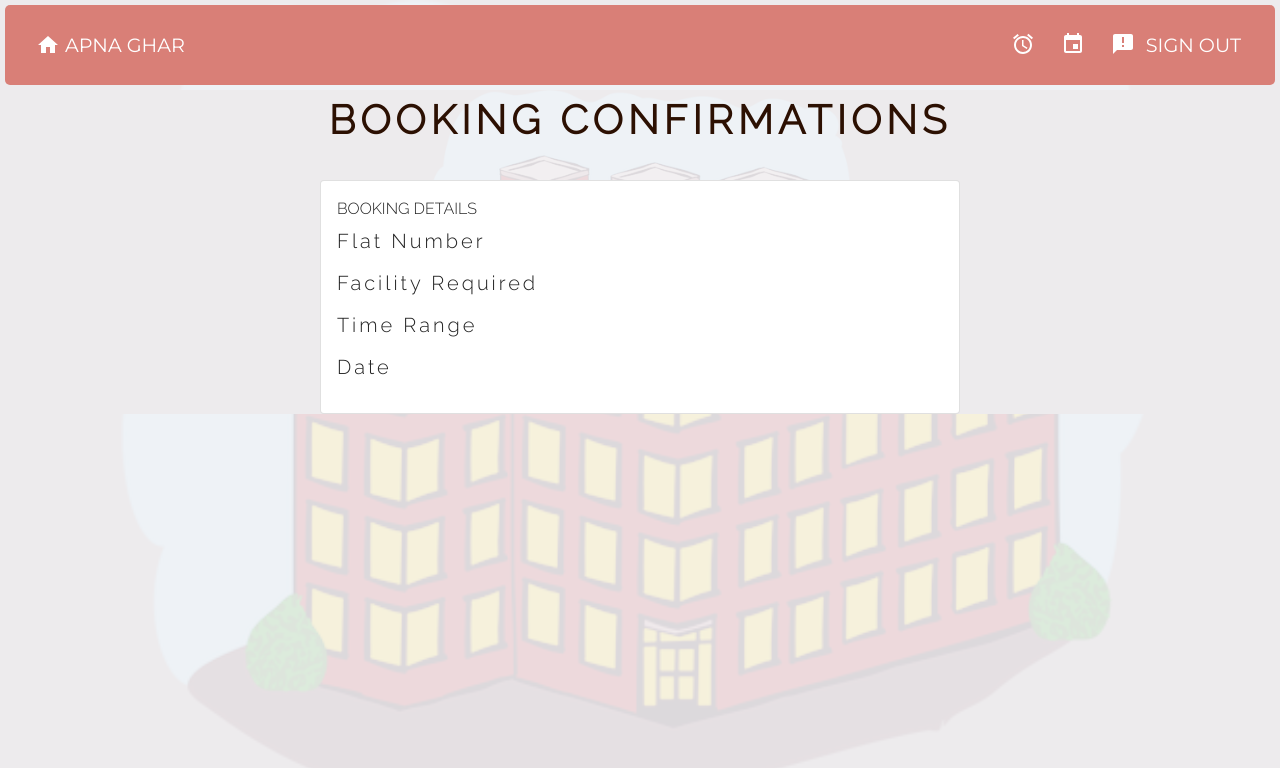
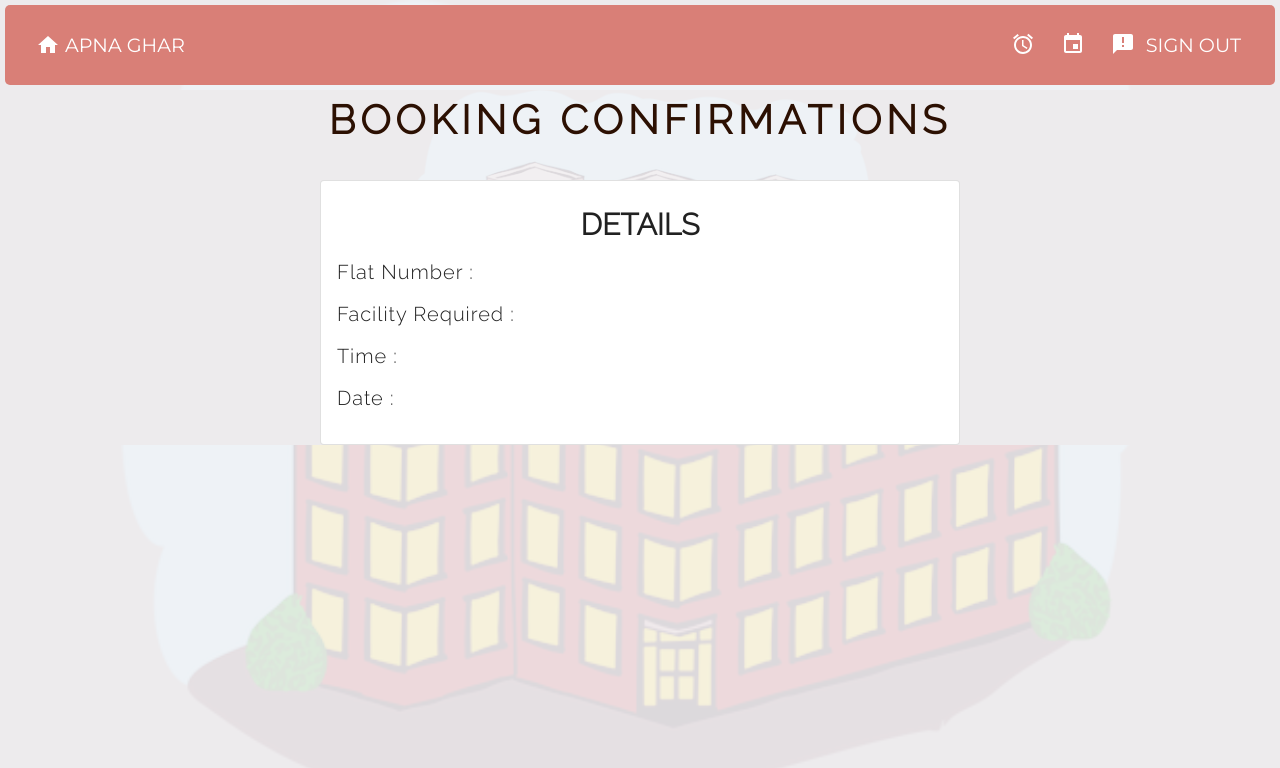
Before and after one commit to RIT3shSapata/WEB_TECH_PROJECT, a React (Create React App) app in the folder frontend/: page /bookingsadmin in a window 1280 px wide. Shown: the top 768 px of the page. Built offline with nearby package versions, Linux system fonts and the light colour scheme.

Commit message:
some more styling

```diff
--- a/frontend/src/components/OutlinedCard.js
+++ b/frontend/src/components/OutlinedCard.js
@@ -1,5 +1,5 @@
 import React, { useEffect } from 'react';
-import './styling.css'
+import './styling.css';
 import { makeStyles } from '@material-ui/core/styles';
 import Card from '@material-ui/core/Card';
 import CardContent from '@material-ui/core/CardContent';
@@ -11,9 +11,7 @@ const useStyles = makeStyles({
     width: '50%',
     marginLeft: '25%',
     marginBottom: '1%',
-  },
-  title: {
-    fontSize: 20,
+    fontFamily:'Raleway'
   },
   pos: {
     marginBottom: 12,
@@ -33,24 +31,27 @@ function OutlinedCard(props) {
         href='https://cdn.jsdelivr.net/npm/bootstrap@4.5.3/dist/css/bootstrap.min.css'
         integrity='sha384-TX8t27EcRE3e/ihU7zmQxVncDAy5uIKz4rEkgIXeMed4M0jlfIDPvg6uqKI2xXr2'
         crossorigin='anonymous'></link>
-
+      <link rel="preconnect" href="https://fonts.gstatic.com"></link>
+                <link
+        href='https://fonts.googleapis.com/css2?family=Raleway:wght@300&display=swap'
+        rel='stylesheet'></link>
       <Card className={classes.root} variant='outlined'>
         <CardContent>
-          <div className="Title">
-          <Typography>Visitor Alert!</Typography>
+          <div className="title">
+          <Typography>VISITOR ALERT!</Typography>
           </div>
-          <div class="description">
+          <div className="description">
           <Typography>
             Name: {props.notification.name ? props.notification.name : null}
           </Typography>
           </div>
-          <div class="description">
+          <div className="description">
           <Typography>
             Purpose:{' '}
             {props.notification.purpose ? props.notification.purpose : null}
           </Typography>
           </div>
-          <div class="description">
+          <div className="description">
           <Typography>
             Phone Number:{' '}
             {props.notification.phoneNumber
--- a/frontend/src/components/admincomponents/bookingAdmin.js
+++ b/frontend/src/components/admincomponents/bookingAdmin.js
@@ -31,20 +31,20 @@ export default function OutlinedCard() {
     </div>
     <Card className={classes.root} variant="outlined">
       <CardContent>
-        <div ClassName="Title">
-          BOOKING DETAILS
+        <div className="title">
+          DETAILS
         </div>
         <div className="description">
-          Flat Number
+          Flat Number :
         </div>
         <div className="description">
-        Facility Required
+        Facility Required :
         </div>
         <div className="description">
-          Time Range
+          Time :
         </div>
         <div className="description">
-          Date
+          Date :
         </div>
       </CardContent>
           </Card>
--- a/frontend/src/components/admincomponents/styling.css
+++ b/frontend/src/components/admincomponents/styling.css
@@ -13,6 +13,7 @@
     text-align: center;
     padding-bottom: 5px;
     padding-top: 5px;
+    font-weight: bolder;
 }
 .date{
     font-size: 15px;
@@ -23,7 +24,7 @@
     font-size: 20px;
     font-family:'Raleway',sans-serif;
     text-align: left;
-    letter-spacing: 3px;
+    letter-spacing: 1px;
     padding-bottom: 7px;
     padding-top:5px;
 }
--- a/frontend/src/components/notifications.js
+++ b/frontend/src/components/notifications.js
@@ -26,6 +26,10 @@ function Notifications({ notifications, fetchNotification }) {
   return (
     <div>
       <div>
+      <link rel="preconnect" href="https://fonts.gstatic.com"></link>
+                <link
+        href='https://fonts.googleapis.com/css2?family=Raleway:wght@300&display=swap'
+        rel='stylesheet'></link>
         <div className='justify-content-lg-center'>NOTIFICATIONS</div>
       </div>
 
--- a/frontend/src/components/styling.css
+++ b/frontend/src/components/styling.css
@@ -21,9 +21,8 @@
 }
 .description{
     font-size: 20px;
-    font-family:'Raleway',sans-serif;
+    font-family:'Raleway';
     text-align: left;
-    letter-spacing: 3px;
     padding-bottom: 7px;
     padding-top:5px;
 }
```
